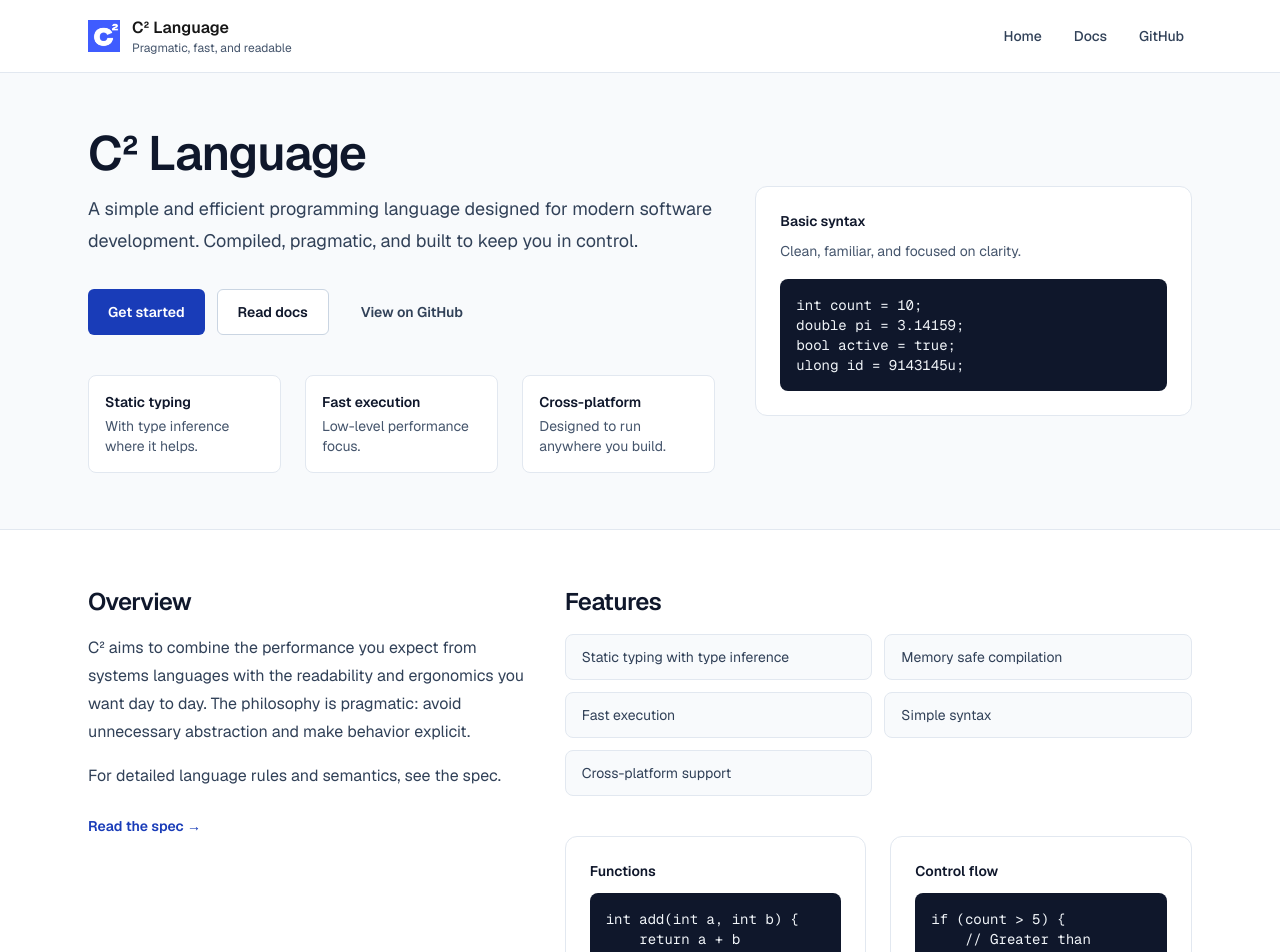
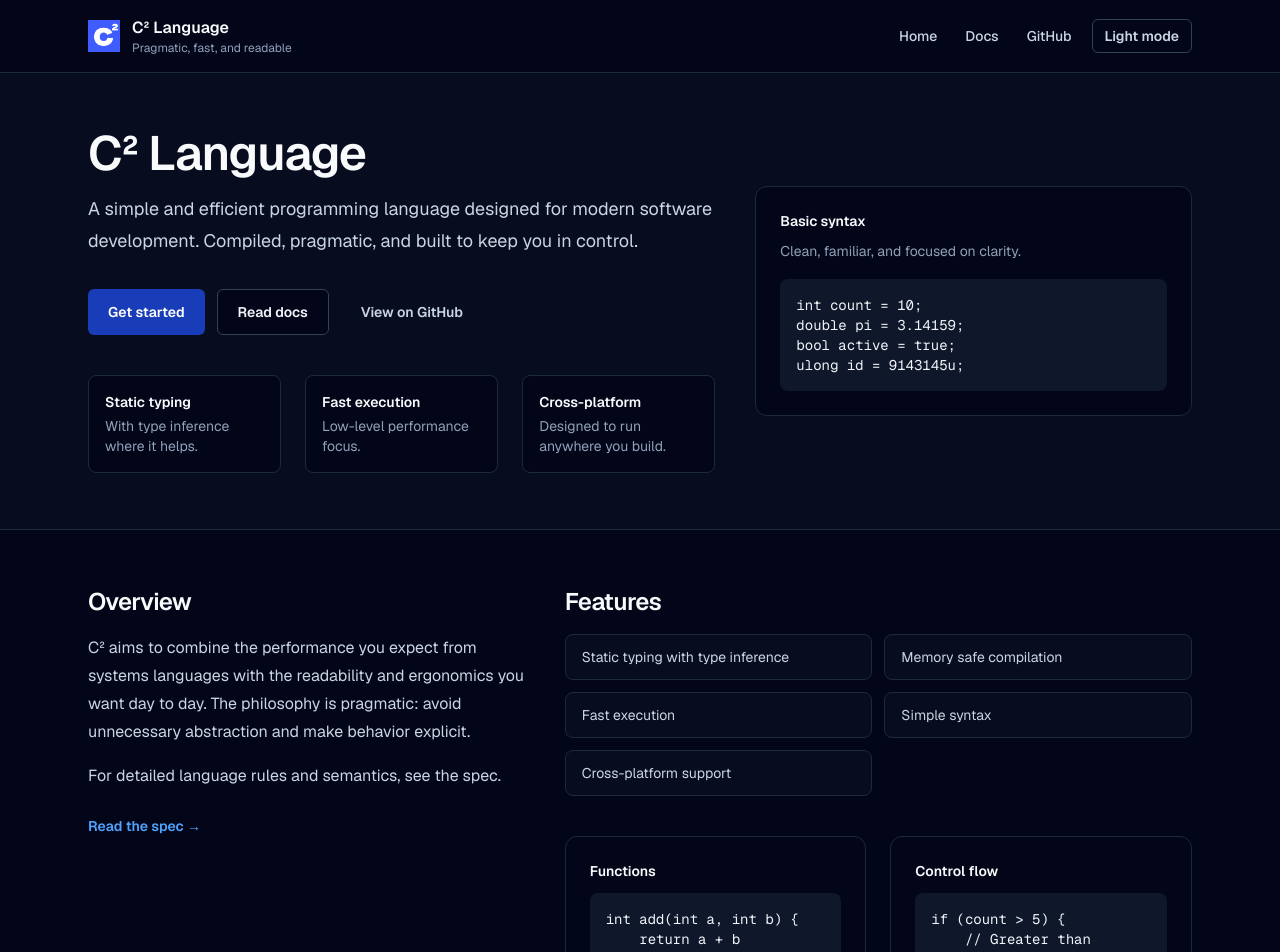
Before and after one commit to csq-lang/csq-lang.github.io, a Next.js app: page / in a window 1280 px wide. Shown: the top 952 px of the page. Built offline with nearby package versions, Linux system fonts and the light colour scheme.

Commit message:
first impression is cool + light mode dark mode toggle

```diff
--- /dev/null
+++ b/app/components/ThemeToggle.tsx
@@ -0,0 +1,54 @@
+"use client";
+
+import { useEffect, useState } from "react";
+
+type Theme = "dark" | "light";
+
+const STORAGE_KEY = "csq-theme";
+
+function applyTheme(theme: Theme) {
+  const root = document.documentElement;
+  if (theme === "dark") {
+    root.classList.add("dark");
+  } else {
+    root.classList.remove("dark");
+  }
+}
+
+export default function ThemeToggle() {
+  const [theme, setTheme] = useState<Theme>(() => {
+    if (typeof window === "undefined") return "dark";
+    try {
+      return localStorage.getItem(STORAGE_KEY) === "light" ? "light" : "dark";
+    } catch {
+      return "dark";
+    }
+  });
+
+  useEffect(() => {
+    applyTheme(theme);
+  }, [theme]);
+
+  function toggle() {
+    const next: Theme = theme === "dark" ? "light" : "dark";
+    setTheme(next);
+    try {
+      localStorage.setItem(STORAGE_KEY, next);
+    } catch {
+      // ignore
+    }
+  }
+
+  const label = theme === "dark" ? "Light mode" : "Dark mode";
+
+  return (
+    <button
+      type="button"
+      onClick={toggle}
+      className="rounded-md border border-slate-300 bg-white px-3 py-1.5 text-sm font-semibold text-slate-700 hover:bg-slate-50 hover:text-slate-900 dark:border-slate-700 dark:bg-slate-950 dark:text-slate-300 dark:hover:bg-slate-900/40 dark:hover:text-slate-100"
+      aria-label={`Switch to ${label.toLowerCase()}`}
+    >
+      {label}
+    </button>
+  );
+}
--- a/app/globals.css
+++ b/app/globals.css
@@ -1,8 +1,20 @@
 @import "tailwindcss";
+
+@custom-variant dark (&:where(.dark, .dark *));
 
 :root {
     --background: #ffffff;
-  --foreground: #171717;
+    --foreground: #0f172a;
+}
+
+html {
+    color-scheme: dark;
+}
+
+html.dark {
+    color-scheme: dark;
+    --background: #020617;
+    --foreground: #f8fafc;
 }
 
 @theme inline {
@@ -12,28 +24,38 @@
     --font-mono: var(--font-geist-mono);
 }
 
-@media (prefers-color-scheme: dark) {
-  :root {
-    --background: #0a0a0a;
-    --foreground: #ededed;
-  }
-}
-
 body {
     background: var(--background);
     color: var(--foreground);
-  font-family: var(--font-geist-sans), ui-sans-serif, system-ui, -apple-system,
-    Segoe UI, Roboto, Helvetica, Arial, "Apple Color Emoji", "Segoe UI Emoji";
+    font-family:
+        var(--font-geist-sans),
+        ui-sans-serif,
+        system-ui,
+        -apple-system,
+        Segoe UI,
+        Roboto,
+        Helvetica,
+        Arial,
+        "Apple Color Emoji",
+        "Segoe UI Emoji";
 }
 
 .markdown {
-  color: rgb(15 23 42);
+    color: rgb(51 65 85);
+}
+
+html.dark .markdown {
+    color: rgb(203 213 225);
 }
 
 .markdown :where(h1, h2, h3) {
     color: rgb(15 23 42);
     font-weight: 600;
     letter-spacing: -0.01em;
+}
+
+html.dark .markdown :where(h1, h2, h3) {
+    color: rgb(248 250 252);
 }
 
 .markdown h1 {
@@ -57,13 +79,17 @@ body {
 .markdown p {
     margin: 0.75rem 0;
     line-height: 1.75rem;
-  color: rgb(51 65 85);
+    color: inherit;
 }
 
 .markdown a {
     color: rgb(30 64 175);
     font-weight: 600;
     text-decoration: none;
+}
+
+html.dark .markdown a {
+    color: rgb(96 165 250);
 }
 
 .markdown a:hover {
@@ -74,7 +100,7 @@ body {
     margin: 0.75rem 0;
     padding-left: 1.25rem;
     list-style: disc;
-  color: rgb(51 65 85);
+    color: inherit;
 }
 
 .markdown li {
@@ -91,7 +117,8 @@ body {
 }
 
 .markdown code {
-  font-family: var(--font-geist-mono), ui-monospace, SFMono-Regular, Menlo,
-    Monaco, Consolas, "Liberation Mono", "Courier New", monospace;
+    font-family:
+        var(--font-geist-mono), ui-monospace, SFMono-Regular, Menlo, Monaco,
+        Consolas, "Liberation Mono", "Courier New", monospace;
     font-size: 0.95em;
 }
--- a/app/layout.tsx
+++ b/app/layout.tsx
@@ -2,9 +2,11 @@ import type { Metadata } from "next";
 import { Geist, Geist_Mono } from "next/font/google";
 import Image from "next/image";
 import Link from "next/link";
+import Script from "next/script";
 import "./globals.css";
 
 import logo from "../assets/logo.png";
+import ThemeToggle from "./components/ThemeToggle";
 
 const geistSans = Geist({
   variable: "--font-geist-sans",
@@ -31,38 +33,41 @@ export default function RootLayout({
   return (
     <html
       lang="en"
-      className={`${geistSans.variable} ${geistMono.variable} h-full antialiased`}
+      className={`${geistSans.variable} ${geistMono.variable} dark h-full antialiased`}
     >
-      <body className="min-h-full flex flex-col bg-white text-slate-900">
+      <body className="min-h-full flex flex-col bg-white text-slate-900 dark:bg-slate-950 dark:text-slate-100">
+        <Script id="theme-init" strategy="beforeInteractive">
+          {`(function(){try{var t=localStorage.getItem('csq-theme');if(t==='light'){document.documentElement.classList.remove('dark');}else{document.documentElement.classList.add('dark');}}catch(e){}})();`}
+        </Script>
         <a
           href="#main"
-          className="sr-only focus:not-sr-only focus:absolute focus:left-4 focus:top-4 focus:z-50 focus:rounded-md focus:bg-white focus:px-3 focus:py-2 focus:text-sm focus:font-medium focus:text-slate-900 focus:ring-2 focus:ring-blue-700"
+          className="sr-only focus:not-sr-only focus:absolute focus:left-4 focus:top-4 focus:z-50 focus:rounded-md focus:bg-white focus:px-3 focus:py-2 focus:text-sm focus:font-medium focus:text-slate-900 focus:ring-2 focus:ring-blue-700 dark:focus:bg-slate-950 dark:focus:text-slate-100"
         >
           Skip to content
         </a>
 
-        <header className="border-b border-slate-200 bg-white">
+        <header className="border-b border-slate-200 bg-white dark:border-slate-800 dark:bg-slate-950">
           <div className="mx-auto flex w-full max-w-6xl items-center justify-between gap-6 px-6 py-4">
             <Link href="/" className="flex items-center gap-3">
               <Image src={logo} alt="C² logo" priority className="h-8 w-8" />
               <div className="leading-tight">
                 <div className="text-base font-semibold">C² Language</div>
-                <div className="text-xs text-slate-600">
+                <div className="text-xs text-slate-600 dark:text-slate-400">
                   Pragmatic, fast, and readable
                 </div>
               </div>
             </Link>
 
-            <nav className="flex items-center gap-4 text-sm font-medium">
+            <nav className="flex items-center gap-3 text-sm font-medium">
               <Link
                 href="/"
-                className="rounded-md px-2 py-1 text-slate-700 hover:bg-slate-50 hover:text-slate-900"
+                className="rounded-md px-2 py-1 text-slate-700 hover:bg-slate-50 hover:text-slate-900 dark:text-slate-300 dark:hover:bg-slate-900/40 dark:hover:text-slate-100"
               >
                 Home
               </Link>
               <Link
                 href="/docs"
-                className="rounded-md px-2 py-1 text-slate-700 hover:bg-slate-50 hover:text-slate-900"
+                className="rounded-md px-2 py-1 text-slate-700 hover:bg-slate-50 hover:text-slate-900 dark:text-slate-300 dark:hover:bg-slate-900/40 dark:hover:text-slate-100"
               >
                 Docs
               </Link>
@@ -70,10 +75,12 @@ export default function RootLayout({
                 href="https://github.com/csq-lang/csquared"
                 target="_blank"
                 rel="noreferrer"
-                className="rounded-md px-2 py-1 text-slate-700 hover:bg-slate-50 hover:text-slate-900"
+                className="rounded-md px-2 py-1 text-slate-700 hover:bg-slate-50 hover:text-slate-900 dark:text-slate-300 dark:hover:bg-slate-900/40 dark:hover:text-slate-100"
               >
                 GitHub
               </a>
+
+              <ThemeToggle />
             </nav>
           </div>
         </header>
@@ -82,15 +89,15 @@ export default function RootLayout({
           {children}
         </main>
 
-        <footer className="border-t border-slate-200 bg-white">
-          <div className="mx-auto w-full max-w-6xl px-6 py-10 text-sm text-slate-600">
+        <footer className="border-t border-slate-200 bg-white dark:border-slate-800 dark:bg-slate-950">
+          <div className="mx-auto w-full max-w-6xl px-6 py-10 text-sm text-slate-600 dark:text-slate-400">
             <div className="flex flex-col gap-3 sm:flex-row sm:items-center sm:justify-between">
               <div>
                 © {new Date().getFullYear()} C² Language. Community-driven.
               </div>
               <div className="flex flex-wrap gap-x-4 gap-y-2">
                 <a
-                  className="hover:text-slate-900"
+                  className="hover:text-slate-900 dark:hover:text-slate-100"
                   href="https://csq-lang.github.io/spec"
                   target="_blank"
                   rel="noreferrer"
@@ -98,7 +105,7 @@ export default function RootLayout({
                   Spec
                 </a>
                 <a
-                  className="hover:text-slate-900"
+                  className="hover:text-slate-900 dark:hover:text-slate-100"
                   href="https://github.com/csq-lang/csquared"
                   target="_blank"
                   rel="noreferrer"
--- a/app/page.tsx
+++ b/app/page.tsx
@@ -1,14 +1,14 @@
 export default function Home() {
   return (
-    <div className="bg-white">
-      <section className="border-b border-slate-200 bg-slate-50">
+    <div className="bg-white dark:bg-slate-950">
+      <section className="border-b border-slate-200 bg-slate-50 dark:border-slate-800 dark:bg-slate-900/40">
         <div className="mx-auto w-full max-w-6xl px-6 py-14">
           <div className="grid gap-10 lg:grid-cols-12 lg:items-center">
             <div className="lg:col-span-7">
-              <h1 className="text-balance text-4xl font-semibold tracking-tight text-slate-900 sm:text-5xl">
+              <h1 className="text-balance text-4xl font-semibold tracking-tight text-slate-900 dark:text-slate-50 sm:text-5xl">
                 C² Language
               </h1>
-              <p className="mt-4 max-w-2xl text-pretty text-lg leading-8 text-slate-700">
+              <p className="mt-4 max-w-2xl text-pretty text-lg leading-8 text-slate-700 dark:text-slate-300">
                 A simple and efficient programming language designed for modern
                 software development. Compiled, pragmatic, and built to keep you
                 in control.
@@ -23,7 +23,7 @@ export default function Home() {
                 </a>
                 <a
                   href="/docs"
-                  className="inline-flex items-center justify-center rounded-md border border-slate-300 bg-white px-5 py-3 text-sm font-semibold text-slate-900 hover:bg-slate-50"
+                  className="inline-flex items-center justify-center rounded-md border border-slate-300 bg-white px-5 py-3 text-sm font-semibold text-slate-900 hover:bg-slate-50 dark:border-slate-700 dark:bg-slate-950 dark:text-slate-100 dark:hover:bg-slate-900/40"
                 >
                   Read docs
                 </a>
@@ -31,34 +31,34 @@ export default function Home() {
                   href="https://github.com/csq-lang/csquared"
                   target="_blank"
                   rel="noreferrer"
-                  className="inline-flex items-center justify-center rounded-md px-5 py-3 text-sm font-semibold text-slate-700 hover:bg-white/60 hover:text-slate-900"
+                  className="inline-flex items-center justify-center rounded-md px-5 py-3 text-sm font-semibold text-slate-700 hover:bg-white/60 hover:text-slate-900 dark:text-slate-300 dark:hover:bg-slate-900/40 dark:hover:text-slate-100"
                 >
                   View on GitHub
                 </a>
               </div>
 
               <div className="mt-10 grid gap-6 sm:grid-cols-3">
-                <div className="rounded-lg border border-slate-200 bg-white p-4">
-                  <div className="text-sm font-semibold text-slate-900">
+                <div className="rounded-lg border border-slate-200 bg-white p-4 dark:border-slate-800 dark:bg-slate-950">
+                  <div className="text-sm font-semibold text-slate-900 dark:text-slate-50">
                     Static typing
                   </div>
-                  <div className="mt-1 text-sm text-slate-600">
+                  <div className="mt-1 text-sm text-slate-600 dark:text-slate-400">
                     With type inference where it helps.
                   </div>
                 </div>
-                <div className="rounded-lg border border-slate-200 bg-white p-4">
-                  <div className="text-sm font-semibold text-slate-900">
+                <div className="rounded-lg border border-slate-200 bg-white p-4 dark:border-slate-800 dark:bg-slate-950">
+                  <div className="text-sm font-semibold text-slate-900 dark:text-slate-50">
                     Fast execution
                   </div>
-                  <div className="mt-1 text-sm text-slate-600">
+                  <div className="mt-1 text-sm text-slate-600 dark:text-slate-400">
                     Low-level performance focus.
                   </div>
                 </div>
-                <div className="rounded-lg border border-slate-200 bg-white p-4">
-                  <div className="text-sm font-semibold text-slate-900">
+                <div className="rounded-lg border border-slate-200 bg-white p-4 dark:border-slate-800 dark:bg-slate-950">
+                  <div className="text-sm font-semibold text-slate-900 dark:text-slate-50">
                     Cross-platform
                   </div>
-                  <div className="mt-1 text-sm text-slate-600">
+                  <div className="mt-1 text-sm text-slate-600 dark:text-slate-400">
                     Designed to run anywhere you build.
                   </div>
                 </div>
@@ -66,11 +66,11 @@ export default function Home() {
             </div>
 
             <div className="lg:col-span-5">
-              <div className="rounded-xl border border-slate-200 bg-white p-6">
-                <div className="text-sm font-semibold text-slate-900">
+              <div className="rounded-xl border border-slate-200 bg-white p-6 dark:border-slate-800 dark:bg-slate-950">
+                <div className="text-sm font-semibold text-slate-900 dark:text-slate-50">
                   Basic syntax
                 </div>
-                <p className="mt-2 text-sm leading-6 text-slate-600">
+                <p className="mt-2 text-sm leading-6 text-slate-600 dark:text-slate-400">
                   Clean, familiar, and focused on clarity.
                 </p>
                 <pre className="mt-4 overflow-x-auto rounded-lg bg-slate-900 p-4 text-sm text-slate-100">
@@ -85,20 +85,20 @@ ulong id = 9143145u;`}</code>
         </div>
       </section>
 
-      <section className="bg-white">
+      <section className="bg-white dark:bg-slate-950">
         <div className="mx-auto w-full max-w-6xl px-6 py-14">
           <div className="grid gap-10 lg:grid-cols-12">
             <div className="lg:col-span-5">
-              <h2 className="text-2xl font-semibold tracking-tight text-slate-900">
+              <h2 className="text-2xl font-semibold tracking-tight text-slate-900 dark:text-slate-50">
                 Overview
               </h2>
-              <p className="mt-4 text-base leading-7 text-slate-700">
+              <p className="mt-4 text-base leading-7 text-slate-700 dark:text-slate-300">
                 C² aims to combine the performance you expect from systems
                 languages with the readability and ergonomics you want day to
                 day. The philosophy is pragmatic: avoid unnecessary abstraction
                 and make behavior explicit.
               </p>
-              <p className="mt-4 text-base leading-7 text-slate-700">
+              <p className="mt-4 text-base leading-7 text-slate-700 dark:text-slate-300">
                 For detailed language rules and semantics, see the spec.
               </p>
               <div className="mt-6">
@@ -106,7 +106,7 @@ ulong id = 9143145u;`}</code>
                   href="https://csq-lang.github.io/spec"
                   target="_blank"
                   rel="noreferrer"
-                  className="text-sm font-semibold text-blue-800 hover:text-blue-900"
+                  className="text-sm font-semibold text-blue-800 hover:text-blue-900 dark:text-blue-400 dark:hover:text-blue-300"
                 >
                   Read the spec →
                 </a>
@@ -114,7 +114,7 @@ ulong id = 9143145u;`}</code>
             </div>
 
             <div className="lg:col-span-7">
-              <h2 className="text-2xl font-semibold tracking-tight text-slate-900">
+              <h2 className="text-2xl font-semibold tracking-tight text-slate-900 dark:text-slate-50">
                 Features
               </h2>
               <ul className="mt-4 grid gap-3 sm:grid-cols-2">
@@ -127,7 +127,7 @@ ulong id = 9143145u;`}</code>
                 ].map((item) => (
                   <li
                     key={item}
-                    className="rounded-lg border border-slate-200 bg-slate-50 px-4 py-3 text-sm text-slate-700"
+                    className="rounded-lg border border-slate-200 bg-slate-50 px-4 py-3 text-sm text-slate-700 dark:border-slate-800 dark:bg-slate-900/40 dark:text-slate-300"
                   >
                     {item}
                   </li>
@@ -135,8 +135,8 @@ ulong id = 9143145u;`}</code>
               </ul>
 
               <div className="mt-10 grid gap-6 sm:grid-cols-2">
-                <div className="rounded-xl border border-slate-200 bg-white p-6">
-                  <div className="text-sm font-semibold text-slate-900">
+                <div className="rounded-xl border border-slate-200 bg-white p-6 dark:border-slate-800 dark:bg-slate-950">
+                  <div className="text-sm font-semibold text-slate-900 dark:text-slate-50">
                     Functions
                   </div>
                   <pre className="mt-3 overflow-x-auto rounded-lg bg-slate-900 p-4 text-sm text-slate-100">
@@ -145,8 +145,8 @@ ulong id = 9143145u;`}</code>
 }`}</code>
                   </pre>
                 </div>
-                <div className="rounded-xl border border-slate-200 bg-white p-6">
-                  <div className="text-sm font-semibold text-slate-900">
+                <div className="rounded-xl border border-slate-200 bg-white p-6 dark:border-slate-800 dark:bg-slate-950">
+                  <div className="text-sm font-semibold text-slate-900 dark:text-slate-50">
                     Control flow
                   </div>
                   <pre className="mt-3 overflow-x-auto rounded-lg bg-slate-900 p-4 text-sm text-slate-100">
@@ -165,24 +165,24 @@ ulong id = 9143145u;`}</code>
 
       <section
         id="getting-started"
-        className="border-t border-slate-200 bg-slate-50"
+        className="border-t border-slate-200 bg-slate-50 dark:border-slate-800 dark:bg-slate-900/40"
       >
         <div className="mx-auto w-full max-w-6xl px-6 py-14">
-          <h2 className="text-2xl font-semibold tracking-tight text-slate-900">
+          <h2 className="text-2xl font-semibold tracking-tight text-slate-900 dark:text-slate-50">
             Getting started
           </h2>
-          <p className="mt-4 max-w-3xl text-base leading-7 text-slate-700">
+          <p className="mt-4 max-w-3xl text-base leading-7 text-slate-700 dark:text-slate-300">
             C² is open source. The best way to begin is to explore the
-                repository, read the spec, and follow the{" "}
-                {"project's"} build and usage instructions.
+            repository, read the spec, and follow the{" "}
+            {"project's"} build and usage instructions.
           </p>
 
           <div className="mt-8 grid gap-6 lg:grid-cols-3">
-            <div className="rounded-xl border border-slate-200 bg-white p-6">
-              <div className="text-sm font-semibold text-slate-900">
+            <div className="rounded-xl border border-slate-200 bg-white p-6 dark:border-slate-800 dark:bg-slate-950">
+              <div className="text-sm font-semibold text-slate-900 dark:text-slate-50">
                 1) Read
               </div>
-              <p className="mt-2 text-sm leading-6 text-slate-600">
+              <p className="mt-2 text-sm leading-6 text-slate-600 dark:text-slate-400">
                 Start with the spec to understand syntax, types, and semantics.
               </p>
               <div className="mt-4">
@@ -190,17 +190,17 @@ ulong id = 9143145u;`}</code>
                   href="https://csq-lang.github.io/spec"
                   target="_blank"
                   rel="noreferrer"
-                  className="text-sm font-semibold text-blue-800 hover:text-blue-900"
+                  className="text-sm font-semibold text-blue-800 hover:text-blue-900 dark:text-blue-400 dark:hover:text-blue-300"
                 >
                   Spec →
                 </a>
               </div>
             </div>
-            <div className="rounded-xl border border-slate-200 bg-white p-6">
-              <div className="text-sm font-semibold text-slate-900">
+            <div className="rounded-xl border border-slate-200 bg-white p-6 dark:border-slate-800 dark:bg-slate-950">
+              <div className="text-sm font-semibold text-slate-900 dark:text-slate-50">
                 2) Explore
               </div>
-              <p className="mt-2 text-sm leading-6 text-slate-600">
+              <p className="mt-2 text-sm leading-6 text-slate-600 dark:text-slate-400">
                 Browse the repo for examples, the compiler/runtime, and roadmap.
               </p>
               <div className="mt-4">
@@ -208,24 +208,24 @@ ulong id = 9143145u;`}</code>
                   href="https://github.com/csq-lang/csquared"
                   target="_blank"
                   rel="noreferrer"
-                  className="text-sm font-semibold text-blue-800 hover:text-blue-900"
+                  className="text-sm font-semibold text-blue-800 hover:text-blue-900 dark:text-blue-400 dark:hover:text-blue-300"
                 >
                   GitHub →
                 </a>
               </div>
             </div>
-            <div className="rounded-xl border border-slate-200 bg-white p-6">
-              <div className="text-sm font-semibold text-slate-900">
+            <div className="rounded-xl border border-slate-200 bg-white p-6 dark:border-slate-800 dark:bg-slate-950">
+              <div className="text-sm font-semibold text-slate-900 dark:text-slate-50">
                 3) Docs
               </div>
-              <p className="mt-2 text-sm leading-6 text-slate-600">
-                  Learn what the project is and how {"it's"} shaped by the
-                  community.
+              <p className="mt-2 text-sm leading-6 text-slate-600 dark:text-slate-400">
+                Learn what the project is and how {"it's"} shaped by the
+                community.
               </p>
               <div className="mt-4">
                 <a
                   href="/docs"
-                  className="text-sm font-semibold text-blue-800 hover:text-blue-900"
+                  className="text-sm font-semibold text-blue-800 hover:text-blue-900 dark:text-blue-400 dark:hover:text-blue-300"
                 >
                   About C² →
                 </a>
```
Also changed, not shown: app/docs/page.tsx (+10 -10 lines). Lines whose indentation alone changed are shown as unchanged.
